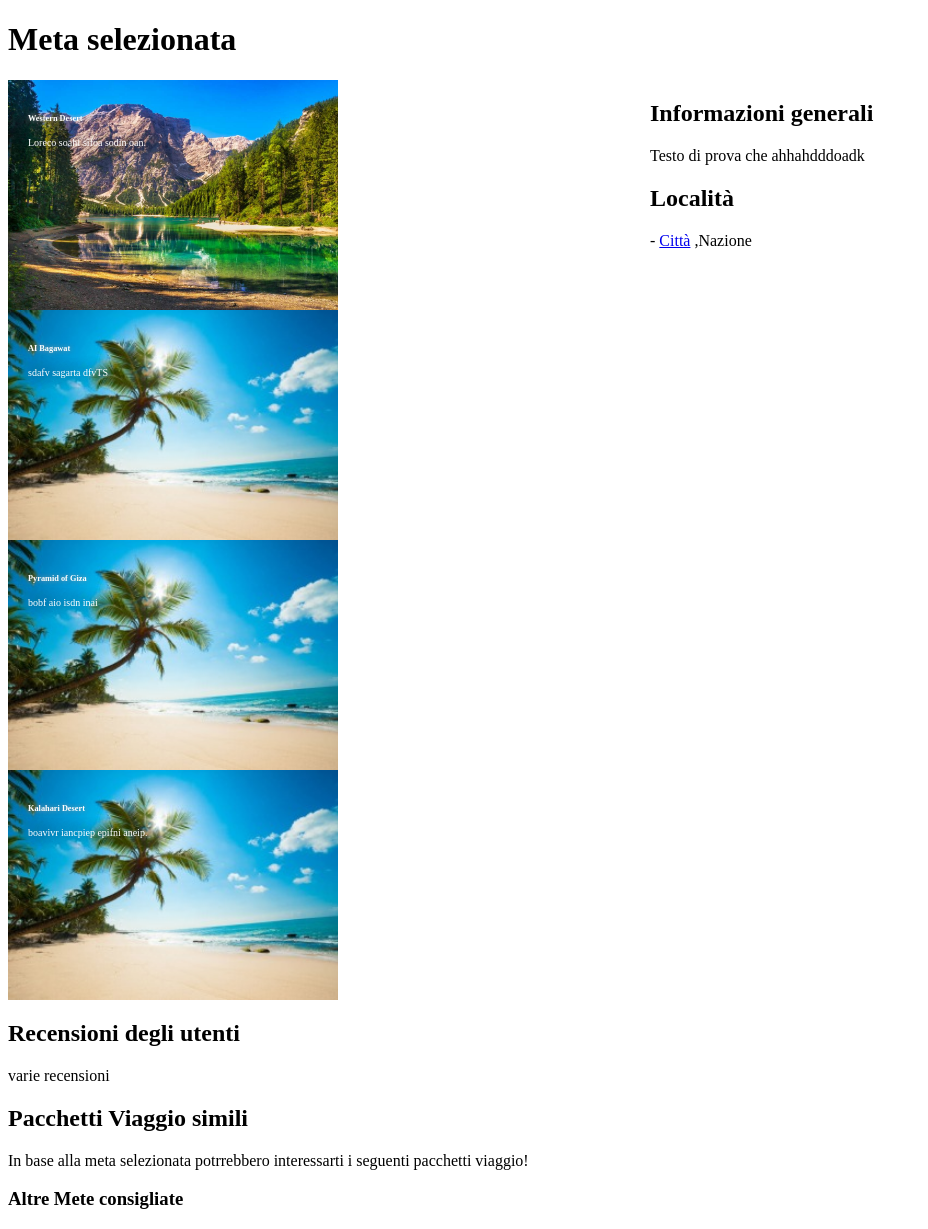
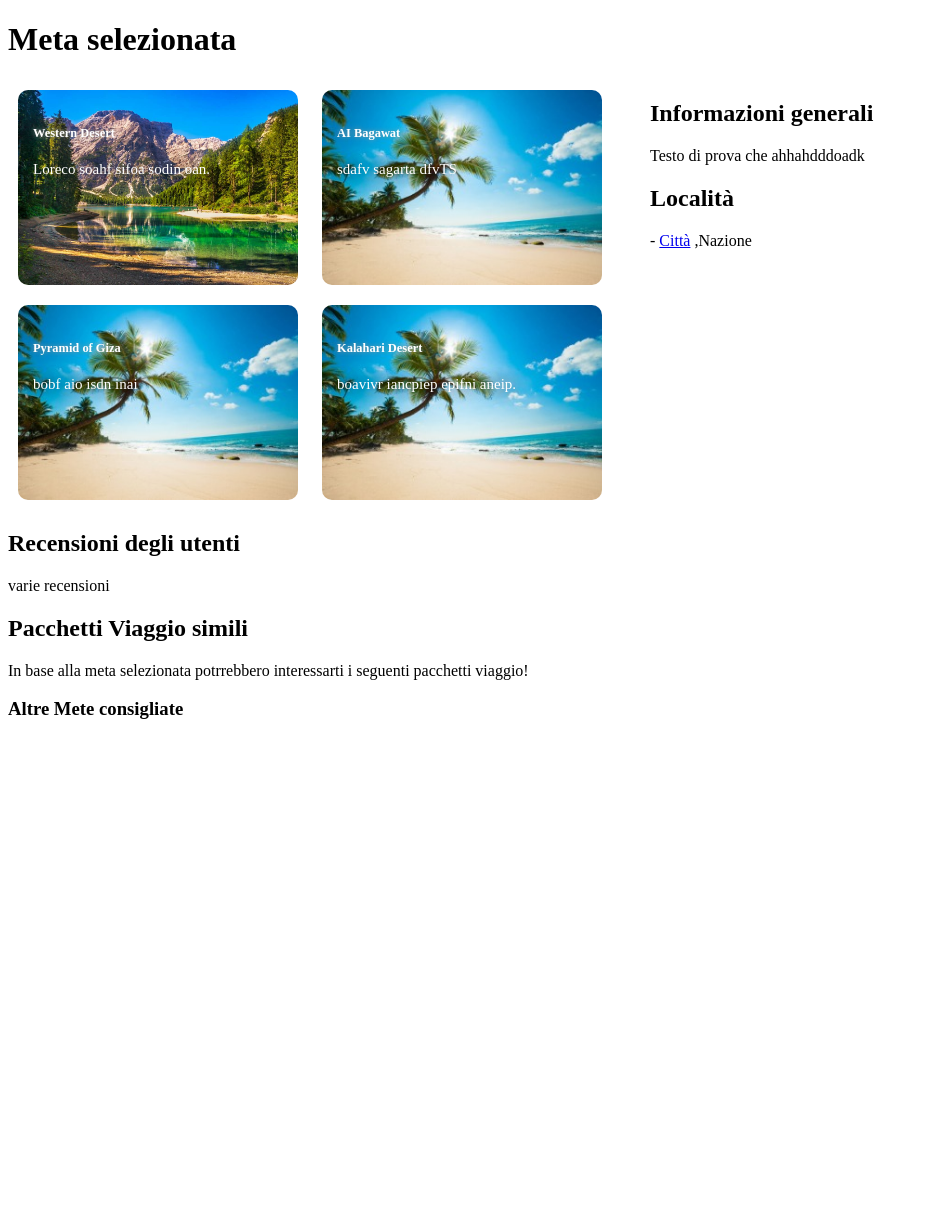
Before and after one commit to PAT19999/PlanAndTravel, a PHP site: page /pages/meta_2.html in a window 1280 px wide. Shown: the whole page, without its empty margins (0-928 px from the left). After the commit the page ends 719 px from the top, so only its background shows below. Run offline with PHP 8.4, Linux system fonts and the light colour scheme.

Commit message:
modifiche varie alle card: dimensioni, bordo, aggiunta transizione verso l'alto, tempo di transizione generale abbassato.

```diff
--- a/style/style_meta.css
+++ b/style/style_meta.css
@@ -10,17 +10,16 @@
     margin: 10px;
 }
 .card{
-    width: 330px;
-    height: 230px;
+    width: 280px;
+    height: 195px;
     display: inline-block;
-    /*border-radius: 10px; */
-    padding: 20px 20px;
+    border-radius: 10px;
+    padding: 15px 15px;
     box-sizing: border-box;
     cursor: pointer;
-    /*margin: 10px 10px; */
+    margin: 10px 10px;
     background-position: initial;
     background-size: cover;
-    transition: transform 0.5s;
 
     /* effetto blur */
     -webkit-filter: blur(0px);
@@ -28,10 +27,10 @@
     -moz-transition: all 2s ease;
     -o-transition: all 2s ease;
     -ms-transition: all 2s ease;
-    transition: all 2s ease;
+    transition: all 1s ease;
 }
 .card:hover{
-    -webkit-filter: blur(2px);
+    -webkit-filter: blur(2px); transform: translateY(-10px);
 }
 .card1{
     background-image: url(../drawable/montagna.jpg);
@@ -45,15 +44,13 @@
 .card4{
     background-image: url(../drawable/Spiaggia_1.jpg);
 }
-.card:hover{
-    /*transform: translateY(-10px); */
-}
+
 h5{
     color: #fff;
     text-shadow: 0 0 5px #999;
 }
 .text_card{
-    font-size: 10px;
+    font-size: 15px;
 }
 
 .card p{   /* si riferisce al testo all'interno della card*/
```
